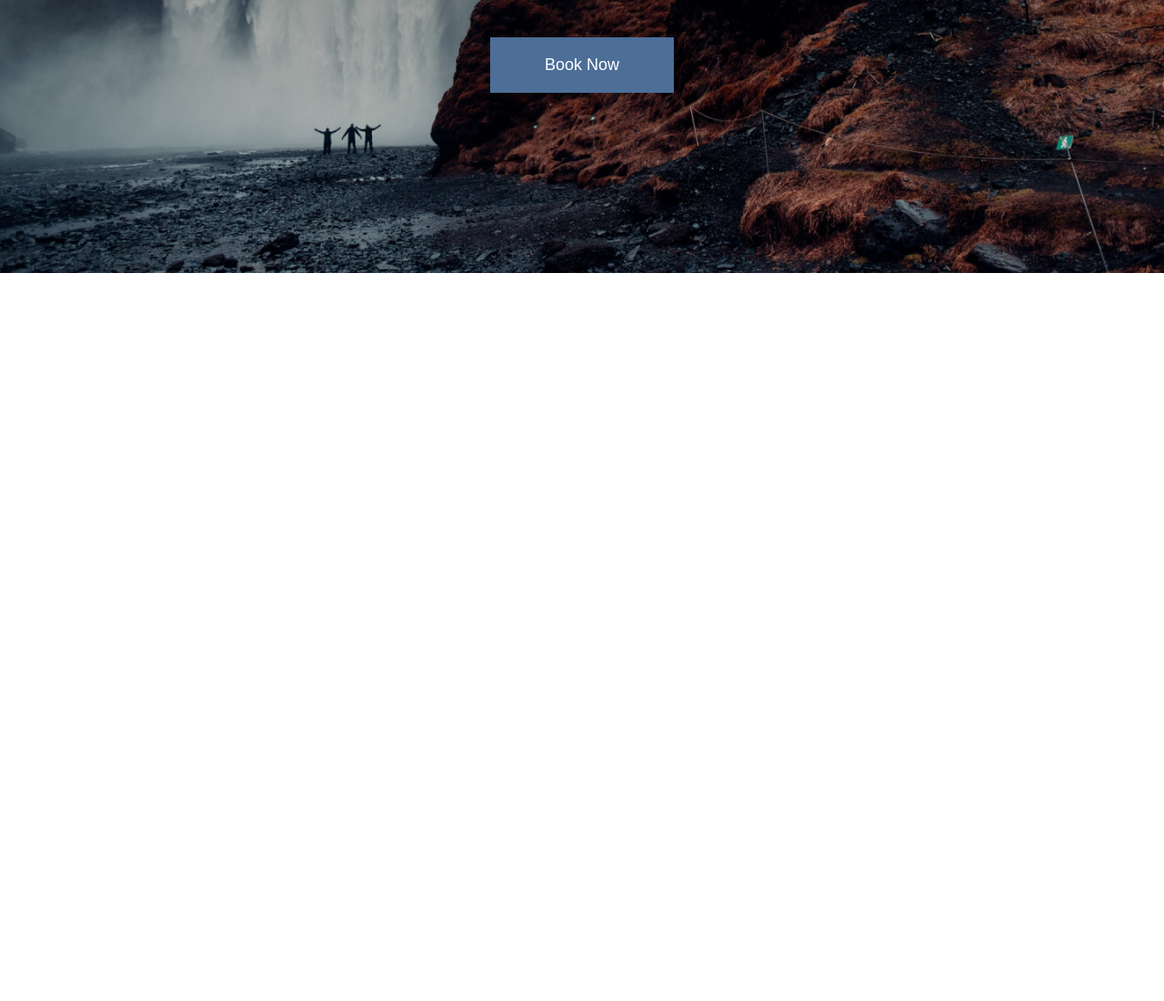
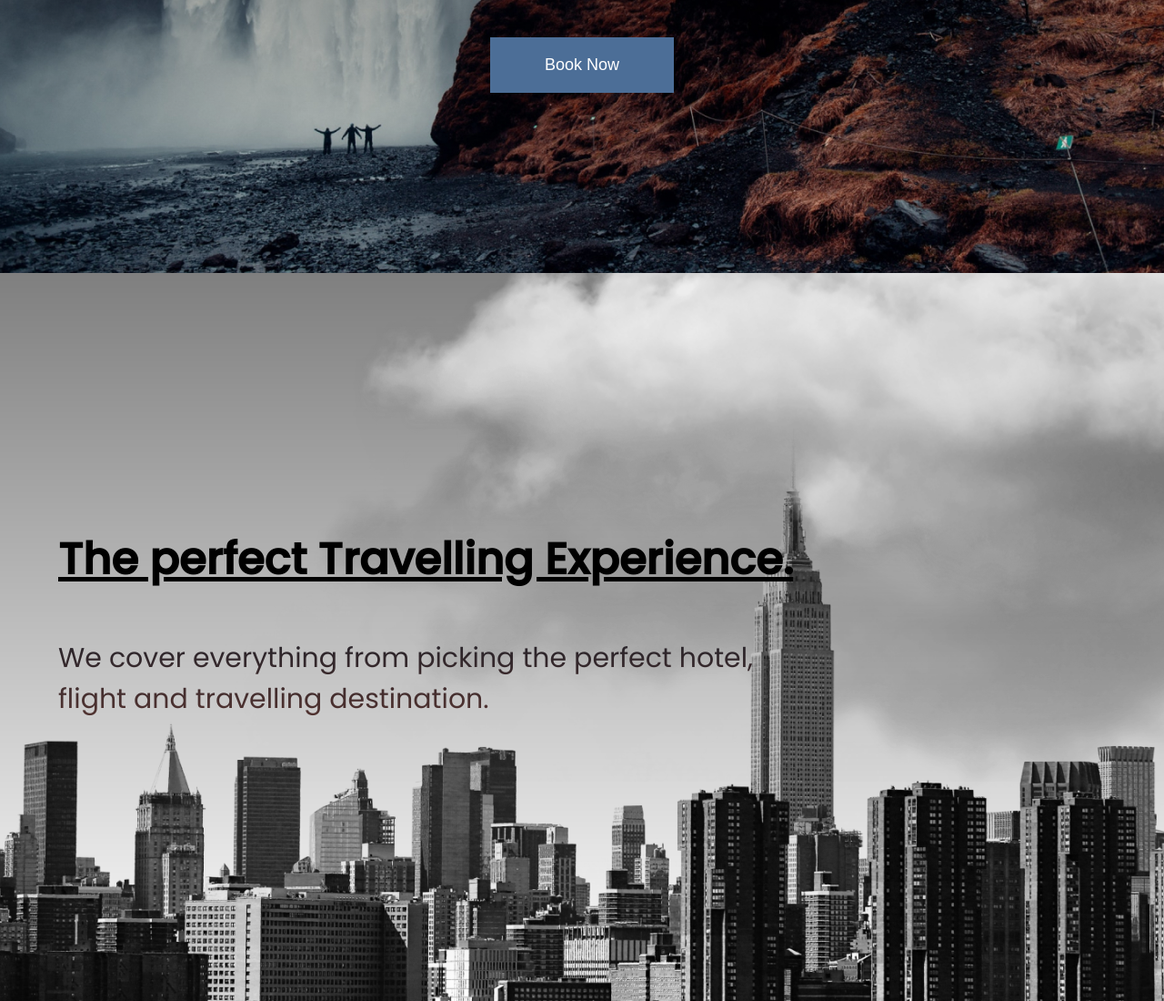
Before and after one commit to momo44633/Travelly, a plain HTML site: page index.html in a window 1280 px wide. Shown: the part 500-1600 px from the top of the page at 91% size. Before the commit the page ends 800 px from the top, so only its background shows below. Drawn offline with Linux system fonts and the light colour scheme; a web font is replaced by a local one.

Commit message:
update index and style.css

```diff
--- a/index.html
+++ b/index.html
@@ -43,5 +43,16 @@
       </h3>
       <button>Book Now</button>
     </section>
+    <section id="locations">
+      <header class="locations-head">
+        <h2>The perfect Travelling Experience.</h2>
+        <h3>
+          We cover everything from picking the perfect hotel, <br />flight and
+          travelling destination.
+        </h3>
+        <img src="/img/cloud.png" class="moving-cloud-1 cloud" />
+        <img src="/img/cloud.png" class="moving-cloud-2 cloud" />
+      </header>
+    </section>
   </body>
 </html>
--- a/style.css
+++ b/style.css
@@ -37,6 +37,10 @@ button{
     font-size: 1.8rem;
     color:white;
     cursor:pointer;
+    transition: background 0.5s ease-in-out 2s;
+}
+button:hover{
+    background: #27394e;
 }
 /*Nav Section with hero*/
 .main-head{
@@ -81,6 +85,62 @@ nav ul{
 .hero h3{
     padding:5rem;
 }
+/* BENEFITS SECTION*/
+
+#locations{
+    height: 100vh;
+    background: linear-gradient(rgb(0,0,0,0.5),transparent),url("/img/new-york-page.png");
+    background-size: cover;
+    background-position: center;
+    display: flex;
+    align-items: center;
+    position: relative;
+    overflow: hidden;
+}
+.locations-head{
+    width: 90%;
+
+
+    margin:auto;
+}
+.locations-head h2{
+       padding:1rem 0rem;
+       text-decoration: underline;
+       text-decoration-thickness:0.5rem;
+
+}
+.locations-head h3{
+    padding:4rem 0rem;
+    background: linear-gradient(#131c27,#663b34);
+    -webkit-background-clip: text;
+    -webkit-text-fill-color: transparent;
+    }
+.cloud{
+    position: absolute;
+    top:0%;
+    right: 0%;
+
+
+}
+.moving-cloud-1{
+ animation: cloudAnimation 3s infinite alternate ease-in-out;
+
+}
+.moving-cloud-2{
+    top:20%;
+    z-index: -3;
+    opacity: 0.5;
+    animation: cloudAnimation 3.5s infinite alternate ease-in-out;
+}
+@keyframes cloudAnimation {
+   from{
+    transform: translate(10%,-10%);
+   }
+   to{
+    transform: translate(0%,0%);
+   }
+}
+/* MEDIA QUERY */
 @media screen and (max-width:932px) {
     html{
         font-size: 45%;
@@ -91,4 +151,20 @@ nav ul{
     #logo{
         padding: 2rem;;
     }
+    .cloud{
+        height: 40rem;
+        pointer-events: none;
+    }
+    .moving-cloud-1{
+        z-index: -1;
+    }
+    .moving-cloud-2{
+        z-index: -2;
+    }
+    .locations-head h3{
+
+    background:rgba(39, 57, 78,0.9);
+    -webkit-text-fill-color: white;
+
+    }
 }
```
